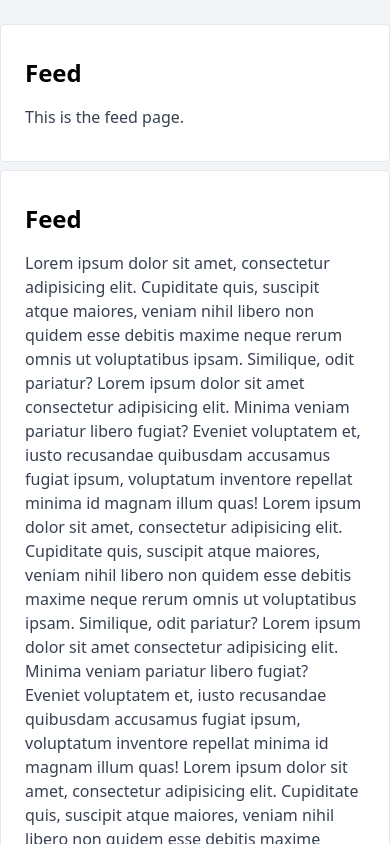
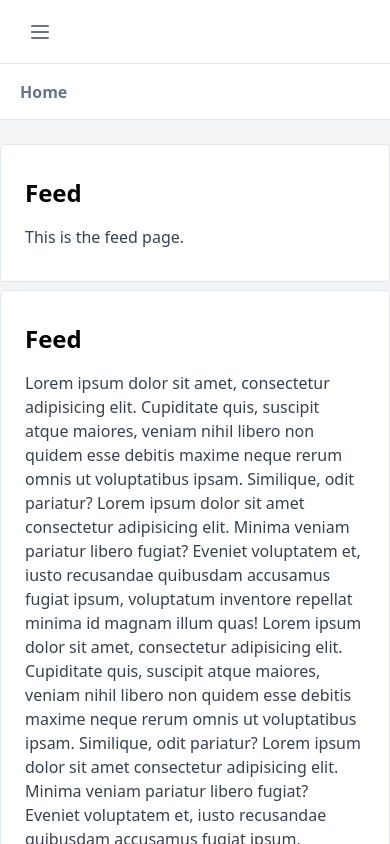
Before and after one commit to lawrencexbaron/social-media-app, a React (Vite) app in the folder client/: page /feed in a window 390 px wide. Shown: the top 844 px of the page. Built offline with nearby package versions, Linux system fonts and the light colour scheme.

Commit message:
Added base layout and navbars

```diff
--- a/client/src/components/layout/Base.jsx
+++ b/client/src/components/layout/Base.jsx
@@ -1,9 +1,39 @@
-import React from "react";
+import React, { useState } from "react";
 
 function Base(props) {
+  const [isOpen, setIsOpen] = useState(false);
   return (
     <>
       <div className="bg-gray-100 h-full w-full">
+        {/* Mobile Navbar  */}
+        <div className="sm:hidden sticky top-0 w-full h-16 flex align-middle my-auto bg-white border-b border-gray-200 px-5">
+          <button
+            onClick={() => setIsOpen(!isOpen)}
+            className="w-10 flex my-auto h-10 items-center justify-center"
+          >
+            <svg
+              className="w-6 h-6 text-gray-500"
+              fill="none"
+              stroke="currentColor"
+              viewBox="0 0 24 24"
+              xmlns="http://www.w3.org/2000/svg"
+            >
+              <path
+                strokeLinecap="round"
+                strokeLinejoin="round"
+                strokeWidth="2"
+                d="M4 6h16M4 12h16M4 18h16"
+              ></path>
+            </svg>
+          </button>
+        </div>
+        {/* Mobile Navbar  */}
+        <div className="w-full h-14 flex content-center justify-between my-auto bg-white border-b border-gray-200 px-5 py-1 sticky top-0 z-50">
+          <div className="content-center my-auto font-semibold text-slate-500">
+            Home
+          </div>
+        </div>
+
         <div className="max-w-7xl mx-auto py-6 sm:px-6 lg:px-8">
           {props.children}
         </div>
```
